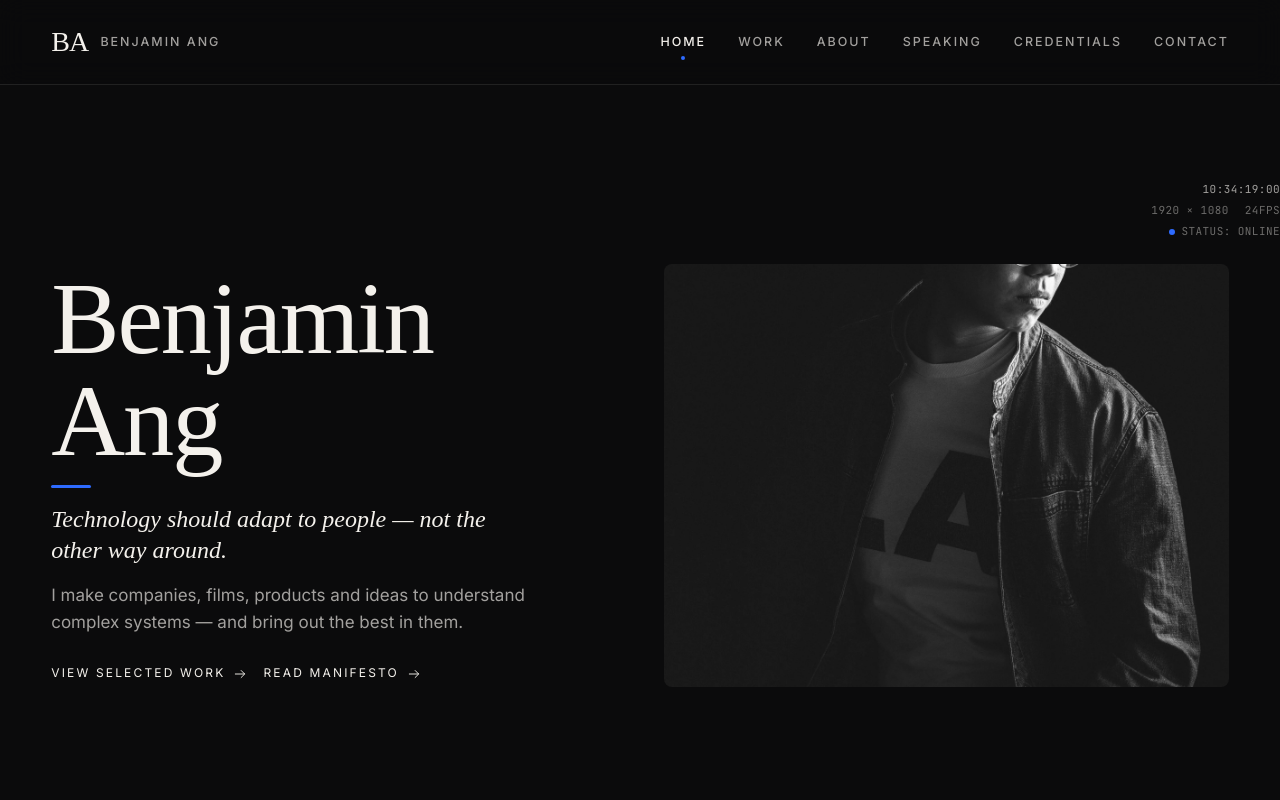
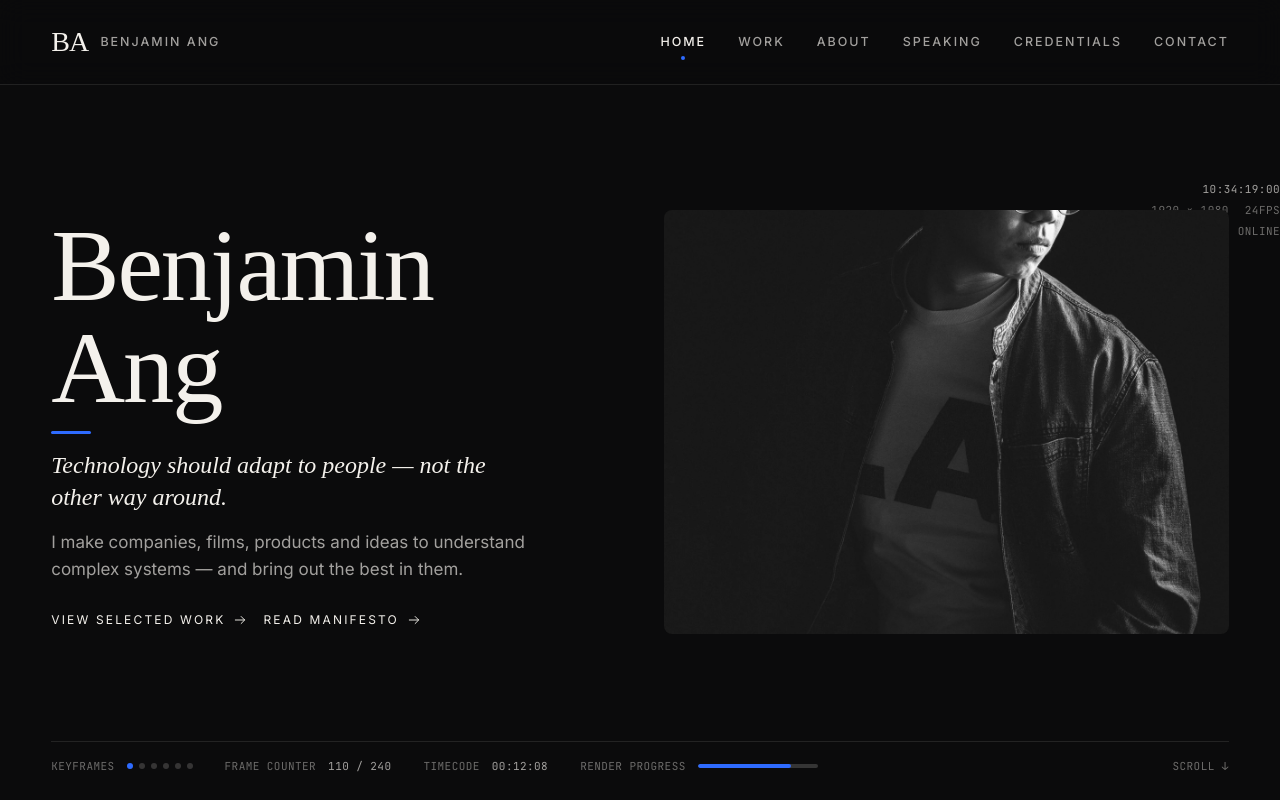
Before and after one commit to 0xWhiteMage/benjaminang, a Next.js app: page /benjaminang/ in a window 1280 px wide. Shown: the top 800 px of the page. Built offline with nearby package versions, Linux system fonts and the light colour scheme.

Commit message:
Fix hero layout — move telemetry bar inside container grid

```diff
--- a/src/app/page.module.css
+++ b/src/app/page.module.css
@@ -176,12 +176,13 @@
   display: none;
   align-items: center;
   gap: var(--space-6);
-  padding: var(--space-4) var(--container-pad);
+  padding: var(--space-4) 0;
   border-top: var(--border-hairline);
   font-family: var(--font-mono);
   font-size: 0.6875rem;
   letter-spacing: var(--tracking-mono);
   color: var(--color-ink-quiet);
+  grid-column: 1 / -1;
 }
 
 @media (min-width: 768px) {
--- a/src/app/page.tsx
+++ b/src/app/page.tsx
@@ -74,10 +74,9 @@ export default function HomePage() {
               priority
             />
           </div>
-        </div>
 
-        {/* Bottom telemetry bar */}
-        <div className={styles.heroTelemetry} aria-hidden>
+          {/* Bottom telemetry bar — inside container */}
+          <div className={styles.heroTelemetry} aria-hidden>
           <div className={styles.telemetryLeft}>
             <span className={styles.telemetryLabel}>KEYFRAMES</span>
             <div className={styles.keyframeDots}>
@@ -105,6 +104,7 @@ export default function HomePage() {
           </div>
           <div className={styles.telemetryScroll}>
             <span>SCROLL ↓</span>
+          </div>
           </div>
         </div>
       </section>
```
